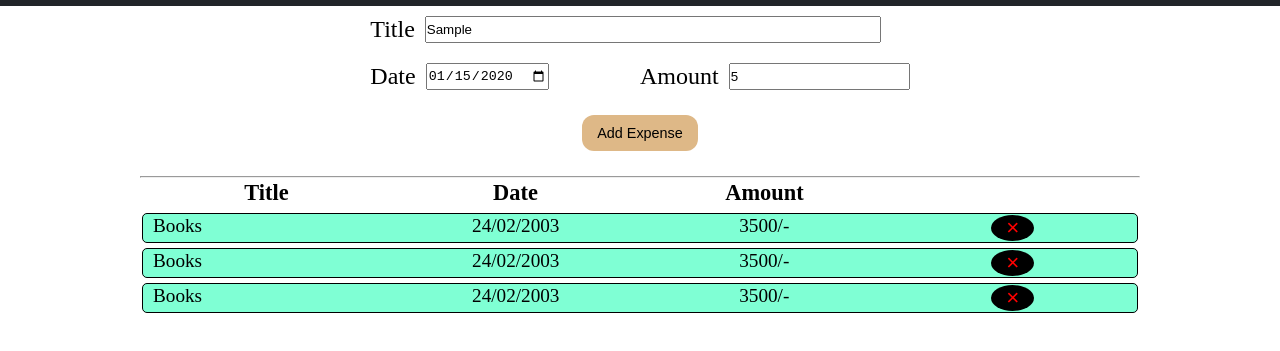
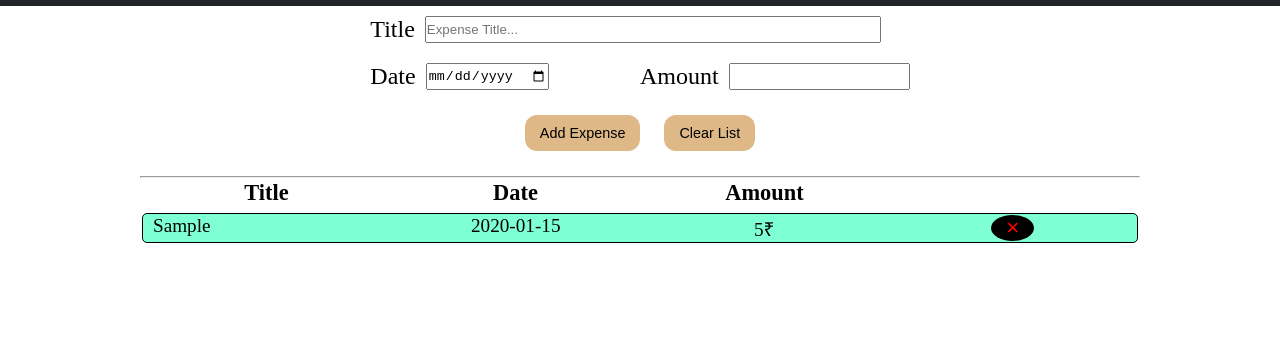
Before and after one commit to Jimish18/Expense_Tracker, a plain HTML site: page index.html in a window 1280 px wide. Both pictures are taken after typing "Sample", "2020-01-15", "5" into the empty fields and a click on the button "Add Expense". Shown: the part 49-400 px from the top of the page. Drawn offline with Linux system fonts and the light colour scheme.

Commit message:
almost done

```diff
--- /dev/null
+++ b/app.js
@@ -0,0 +1,97 @@
+
+
+let expense_title = document.getElementById("title");
+let expense_date = document.getElementById("date");
+let expense_amount = document.getElementById("amount");
+
+
+function showList()
+{
+    getLocalStorage();
+
+    let uiString = "";
+    let tableBody = document.getElementById("tableBody");
+    expenseObj.forEach(function(element,index)
+    {
+        uiString += `<tr>
+                        <td class="title-td">${element.title}</td>
+                        <td>${element.date}</td>
+                        <td>${element.amount}&#8377;</td>
+                        <td><button id="${index}" onclick = "deleteExpense(this.id)">&times;</button></td>
+                    </tr>`;
+
+    })
+    tableBody.innerHTML = uiString;
+}
+
+function clear()
+{
+    expense_title.value = "";
+    expense_amount.value = "";
+    expense_date.value = "";
+
+}
+function getLocalStorage()
+{
+    let expenseList = localStorage.getItem("expenseList");
+
+    if (expenseList == null)
+    {
+        expenseObj = [];
+    }
+    else
+    {
+        expenseObj = JSON.parse(expenseList);
+    }
+
+}
+
+function deleteExpense(index)
+{
+    getLocalStorage();
+
+    expenseObj.splice(index,1);
+    localStorage.setItem("expenseList",JSON.stringify(expenseObj));
+    showList();
+}
+
+
+let addBtn = document.getElementById("addBtn");
+
+addBtn.addEventListener("click",submitData);
+
+function submitData(e)
+{
+    getLocalStorage();
+
+    let myExpenseObj =
+    {
+        title : expense_title.value,
+        date : expense_date.value,
+        amount : expense_amount.value
+    }
+
+    expenseObj.push(myExpenseObj);
+    localStorage.setItem("expenseList",JSON.stringify(expenseObj));
+
+    clear();
+    showList();
+
+    e.preventDefault();
+
+}
+
+let clearAll = document.getElementById("clearAll");
+
+clearAll.addEventListener("click",function()
+{
+    let clearResponse = confirm("Are you sure about deleting all data?")
+
+    if(clearResponse)
+    {
+        localStorage.clear();
+        showList();
+    }
+})
+
+showList();
--- a/index.html
+++ b/index.html
@@ -11,7 +11,7 @@
 
 <body>
     <nav>
-        <div id="title">
+        <div>
             <h2>Expense_Tracker</h2>
         </div>
         <div id="search">
@@ -37,10 +37,14 @@
                         <input type="number" name="amount" id="amount">
                     </div>
                 </div>
-                <button id="addBtn">Add Expense</button>
+                <div id="btn_section">
+                    <button id="addBtn">Add Expense</button>
+                    <button id="clearAll">Clear List</button>
+                </div>
+
             </div>
             <hr>
-            <div id="expense_list">
+            <div id="expense_area">
                 <table>
                     <thead>
                         <tr>
@@ -50,29 +54,8 @@
                             <!-- <th>&nbsp;</th> -->
                         </tr>
                     </thead>
-                    <tbody>
-                        <tr>
-                            <td class="title-td">Books</td>
-                            <td>24/02/2003</td>
-                            <td>3500/-</td>
-                            <td><button>&times;</button></td>
+                    <tbody id="tableBody">
                         </tr>
-
-                        <tr>
-                            <td class="title-td">Books</td>
-                            <td>24/02/2003</td>
-                            <td>3500/-</td>
-                            <td><button>&times;</button></td>
-                        </tr>
-
-                        <tr>
-                            <td class="title-td">Books</td>
-                            <td>24/02/2003</td>
-                            <td>3500/-</td>
-                            <td><button>&times;</button></td>
-                        </tr>
-
-                    </tr>
 
                     </tbody>
                 </table>
@@ -80,5 +63,6 @@
         </div>
     </main>
 </body>
+<script src="app.js"></script>
 
 </html>
--- a/style.css
+++ b/style.css
@@ -75,15 +75,21 @@ nav h2
     margin-right: 10px;
 }
 
-#addBtn
+#btn_section
+{
+    margin: auto;
+    width: fit-content;
+    margin: 25px auto;
+}
+
+#addBtn,#clearAll
 {
     padding: 10px 15px;
     font-size: 0.9rem;
     border-radius: 12px;
     border: 0px solid #000;
     background: burlywood;
-    margin: 25px auto;
-    display: block;
+    margin: 0px 10px;
 }
 
 table
```
